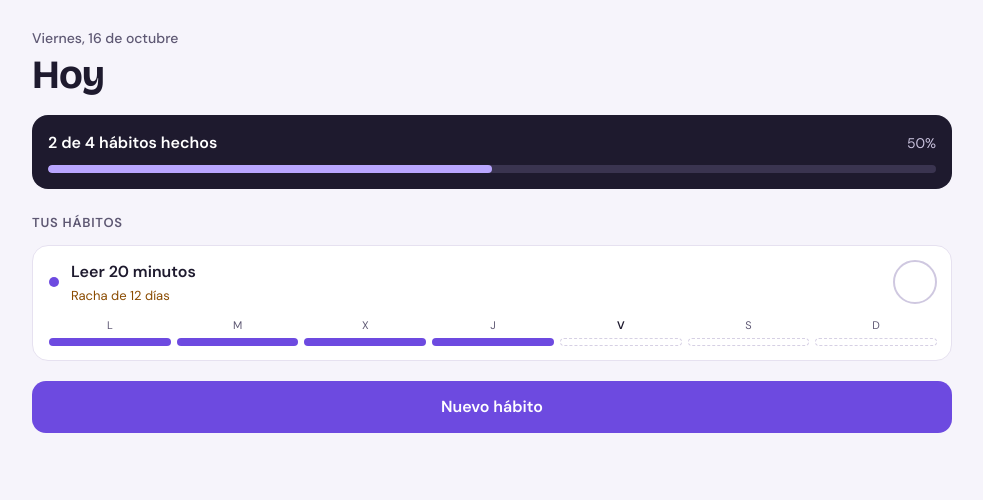
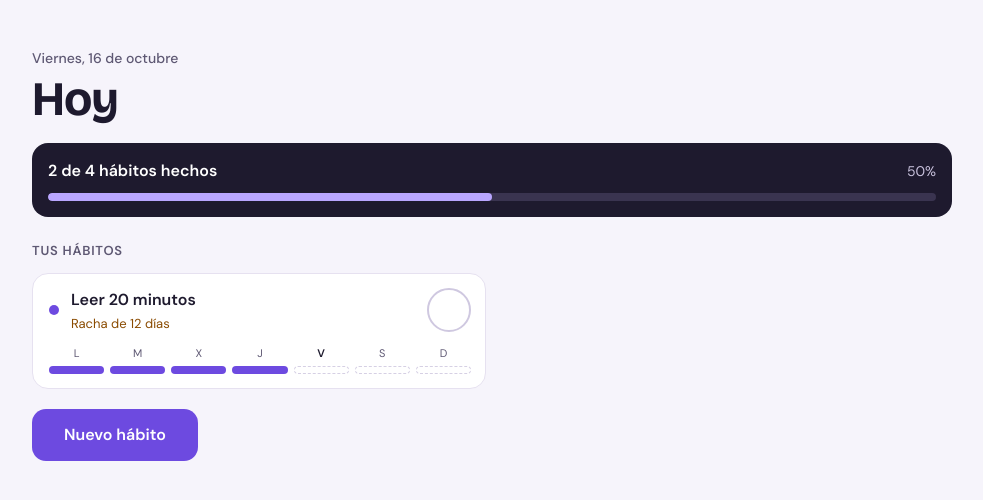
Before and after one commit to cathaysagv/habit-tracker, a plain HTML site: page index.html in a window 1280 px wide. Shown: the whole page, without its empty margins (148-1131 px from the left). Drawn offline with nearby package versions, Linux system fonts and the light colour scheme.

Commit message:
feat: adapta el diseño a pantallas de escritorio

```diff
--- a/css/styles.css
+++ b/css/styles.css
@@ -445,3 +445,25 @@ h1 {
 .btn-load-examples:hover {
     background-color: var(--color-bg);
 }
+
+/* ==== Escritorio ==== */
+
+@media (min-width: 768px) {
+    .habit-list {
+        display: grid;
+        grid-template-columns: repeat(2, minmax(0, 1fr));
+    }
+
+    .new-habit-btn {
+        width: auto;
+        padding-inline: 32px;
+    }
+
+    header {
+        padding-top: 48px;
+    }
+
+    h1 {
+        font-size: 48px;
+    }
+}
```
